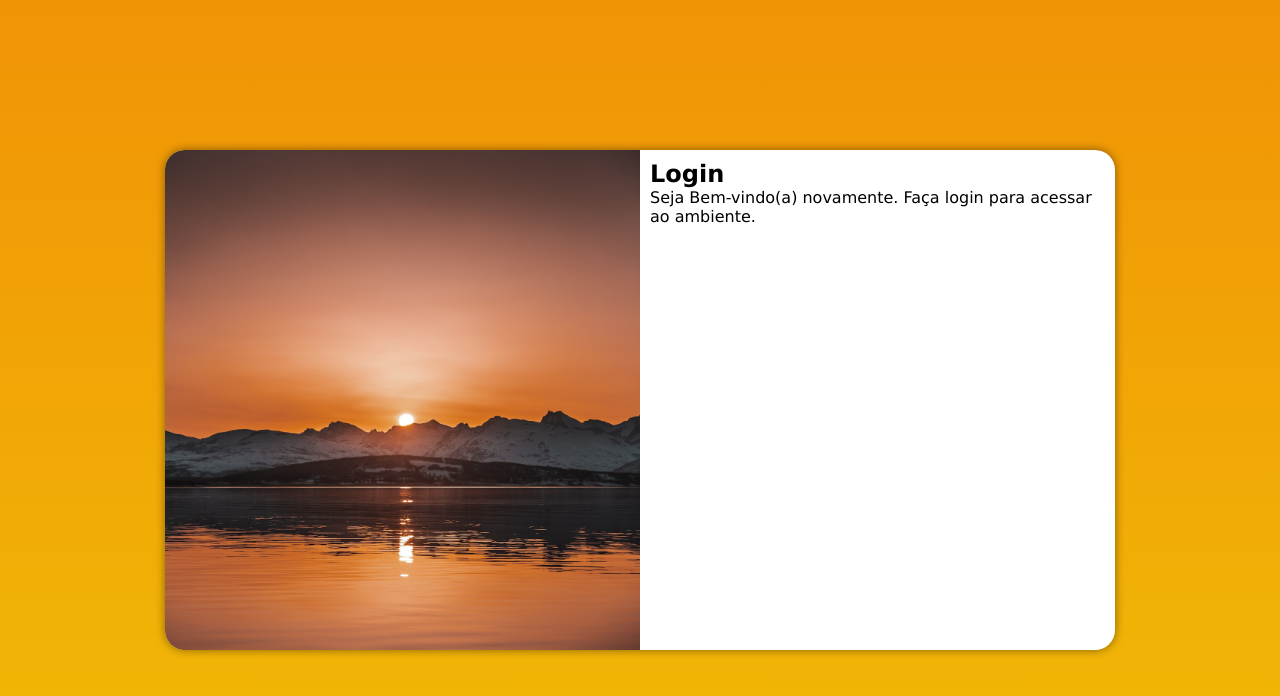
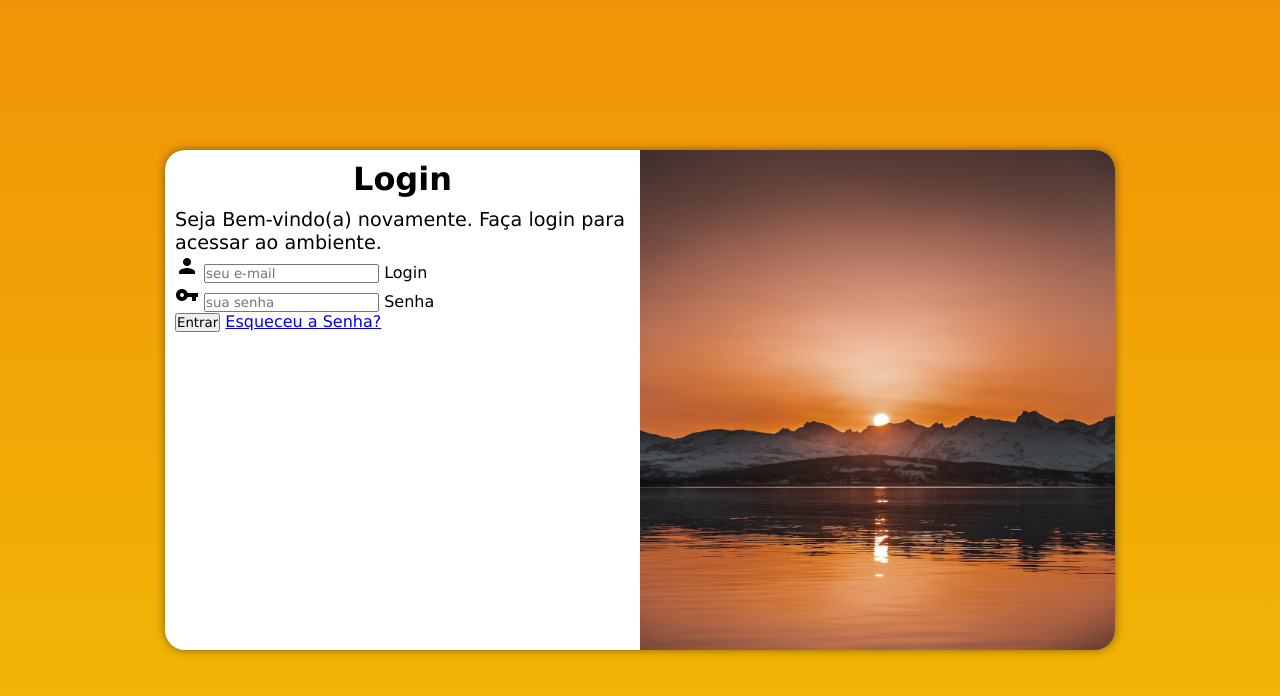
Before and after one commit to automaticprograming/Projeto-login, a plain HTML site: page index.html in a window 1280 px wide. Drawn offline with Linux system fonts and the light colour scheme.

Commit message:
adicionei o formulário

```diff
--- a/Esilos/media-query.css
+++ b/Esilos/media-query.css
@@ -38,14 +38,20 @@ section#login > div#formulario{
         width: 950px;
     }
     section#login > div#imagem {
-        float: left;
+        float: right;
         width: 50%;
         height: 100%;
     }
 
     section#login > div#formulario{
-        float: right;
+        float: left;
         width: 50%;
     }
 
+    div#formulario > h1{
+    font-size: 2em;
+    }
+    div#formulario > p{
+        font-size: 1.2em;
+      }
 }
--- a/Esilos/style.css
+++ b/Esilos/style.css
@@ -53,3 +53,12 @@ section#login > div#formulario {
     display: block;
     padding: 10px;
 }
+
+div#formulario > h1{
+    text-align: center;
+    margin-bottom: 10px;
+}
+
+div#formulario > p{
+  font-size: .8em;
+}
--- a/index.html
+++ b/index.html
@@ -5,6 +5,7 @@
     <meta http-equiv="X-UA-Compatible" content="IE=edge">
     <meta name="viewport" content="width=device-width, initial-scale=1.0">
     <title>Login</title>
+    <link href="https://fonts.googleapis.com/icon?family=Material+Icons" rel="stylesheet">
     <link rel="stylesheet" href="Esilos/style.css">
     <link rel="stylesheet" href="Esilos/media-query.css">
 </head>
@@ -12,13 +13,24 @@
     <main>
         <section id="login">
                 <div id="imagem">
-
+<!-------------------------Aqui Image------------------------------------->
                 </div>
                 <div id="formulario">
                     <h1>Login</h1>
                     <p>Seja Bem-vindo(a) novamente. Faça login para acessar ao ambiente.</p>
-                    <form action="login.php" method="post">
-
+                    <form action="login.php" method="post" autocomplete="on">
+                       <div class="campo">
+                        <i class="material-icons">person</i>
+                           <input type="email" name="login" id="ilogin" placeholder="seu e-mail" autocomplete="email" required maxlength="30">
+                           <label for="ilogin">Login</label>
+                       </div>
+                       <div class="campo">
+                        <i class="material-icons">vpn_key</i>
+                            <input type="password" name="senha" id="isenha" placeholder="sua senha" autocomplete="current-password" required maxlength="20" minlength="8">
+                            <label for="isenha">Senha</label>
+                       </div>
+                       <input type="submit" value="Entrar">
+                       <a href="#">Esqueceu a Senha?</a>
                     </form>
                 </div>
         </section>
```
